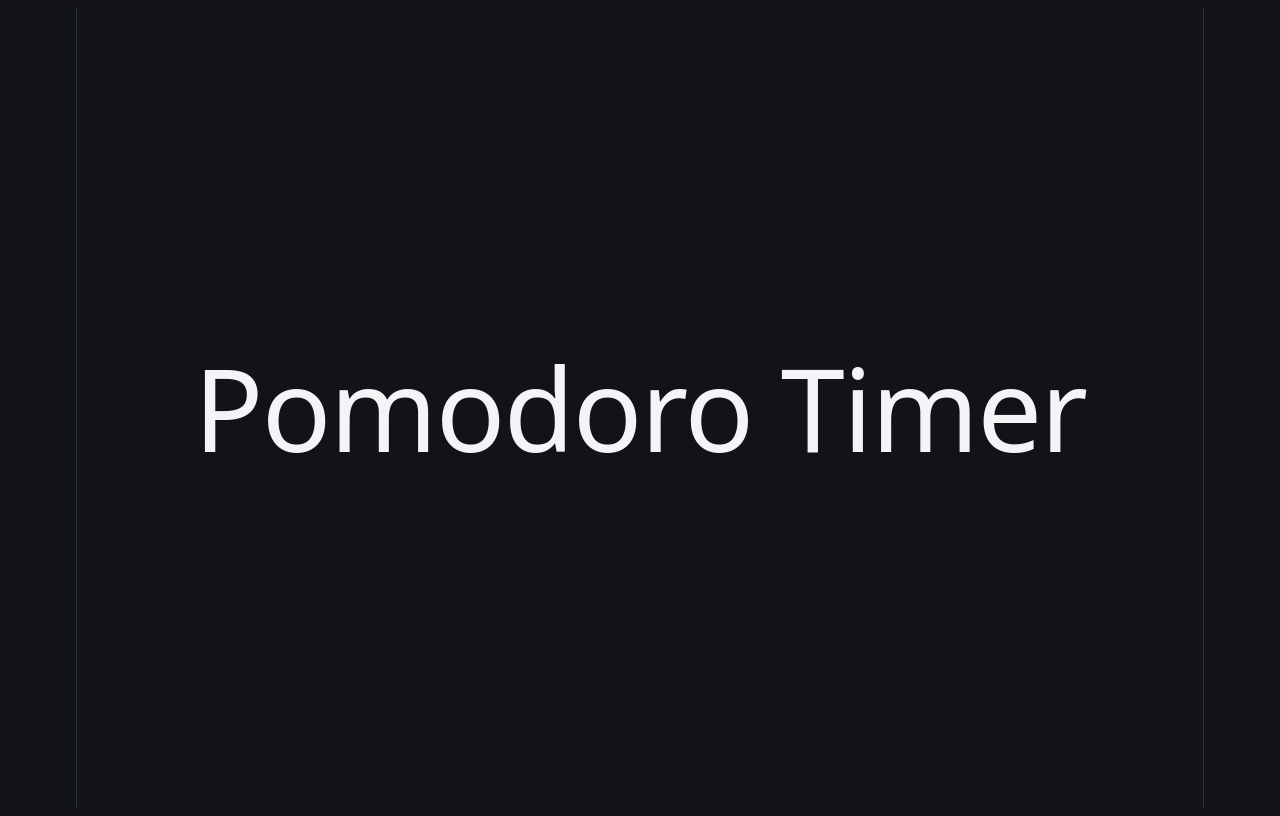
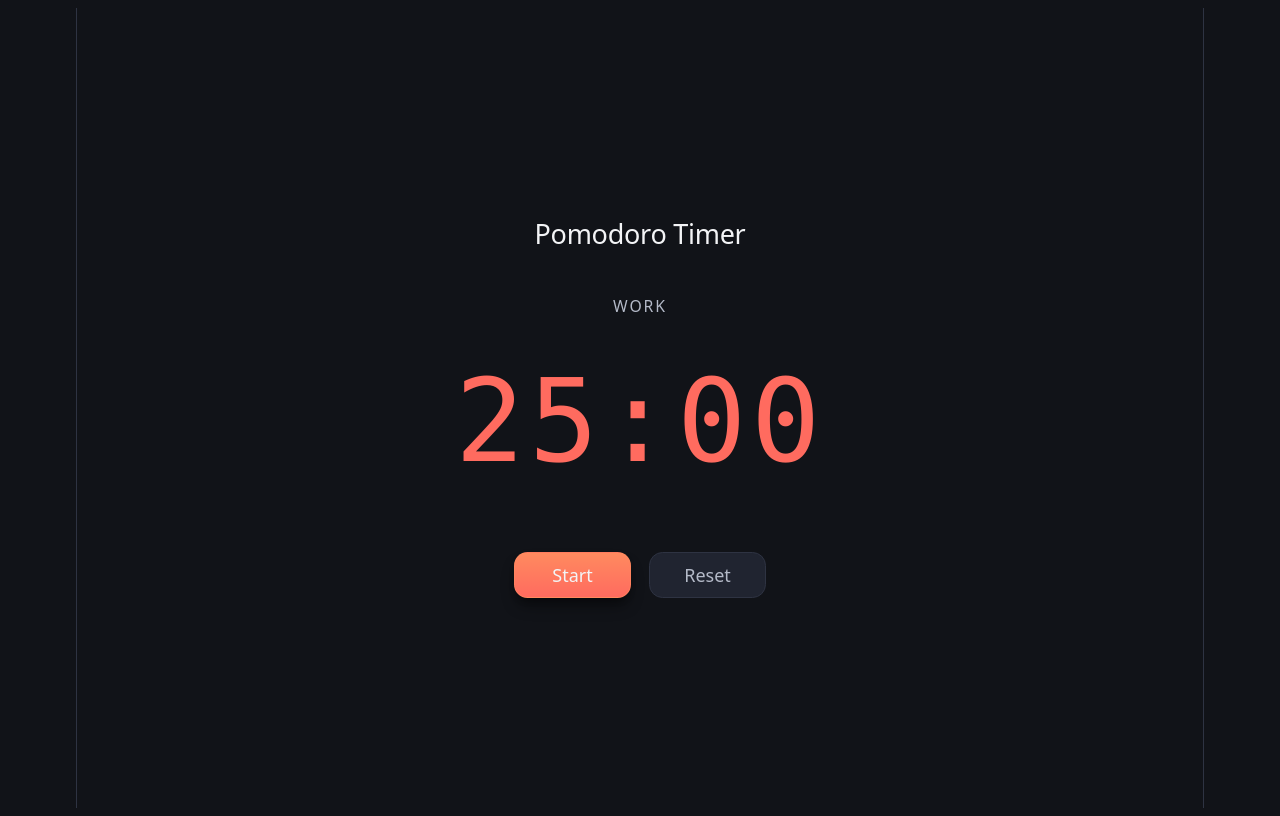
Before and after one commit to forerolina/pomodoro-timer, a website built with Vite: page index.html in a window 1280 px wide. Built offline with nearby package versions, Linux system fonts and the light colour scheme.

Commit message:
Add timer HTML structure and styles

```diff
--- a/index.html
+++ b/index.html
@@ -7,7 +7,17 @@
     <link rel="stylesheet" href="/src/style.css">
 </head>
 <body>
-    <div id="app"></div>
+    <div id="app" data-mode="work">
+        <section id="center" class="pomodoro-timer" aria-label="Pomodoro timer">
+            <h1 class="pomodoro-timer__title">Pomodoro Timer</h1>
+            <p class="mode-indicator" id="mode-label">Work</p>
+            <div class="time-display" id="time-display" role="timer" aria-live="polite" aria-atomic="true">25:00</div>
+            <div class="timer-controls">
+                <button type="button" class="control-button" id="start-pause-button" aria-pressed="false">Start</button>
+                <button type="button" class="control-button" id="reset-button">Reset</button>
+            </div>
+        </section>
+    </div>
     <script type="module" src="/src/main.js"></script>
 </body>
 </html>
--- a/src/main.js
+++ b/src/main.js
@@ -1,12 +1 @@
 import './style.css'
-
-document.querySelector('#app').innerHTML = `
-<section id="center">
-  <div>
-    <h1>Pomodoro Timer</h1>
-  </div>
-</section>
-
-`
-
-console.log('Hello world');
--- a/src/style.css
+++ b/src/style.css
@@ -201,6 +201,121 @@ code {
   }
 }
 
+.pomodoro-timer {
+  width: 100%;
+  max-width: 32rem;
+}
+
+.pomodoro-timer__title {
+  font-size: var(--font-size-xl);
+  line-height: var(--line-height-display);
+  letter-spacing: calc(var(--space-xs) * -0.06);
+  margin: 0 0 var(--space-md);
+
+  @media (max-width: 1024px) {
+    font-size: var(--font-size-lg);
+  }
+}
+
+.pomodoro-timer .mode-indicator {
+  font-size: var(--font-size-sm);
+  font-weight: 500;
+  letter-spacing: 0.12em;
+  text-transform: uppercase;
+  color: var(--color-text-muted);
+  margin: 0 0 var(--space-sm);
+}
+
+.pomodoro-timer .time-display {
+  font-family: var(--font-family-mono);
+  font-size: var(--font-size-timer);
+  line-height: var(--line-height-display);
+  font-variant-numeric: tabular-nums;
+  letter-spacing: 0.04em;
+  color: var(--color-text);
+  margin: 0 0 var(--space-xl);
+}
+
+#app[data-mode='work'] .time-display {
+  color: var(--color-work);
+}
+
+#app[data-mode='break'] .time-display,
+#app[data-mode='short-break'] .time-display {
+  color: var(--color-break);
+}
+
+#app[data-mode='long-break'] .time-display {
+  color: var(--color-long-break);
+}
+
+.pomodoro-timer .timer-controls {
+  display: flex;
+  flex-wrap: wrap;
+  align-items: center;
+  justify-content: center;
+  gap: var(--space-md);
+}
+
+.pomodoro-timer .control-button {
+  font: inherit;
+  font-size: var(--font-size-md);
+  font-weight: 500;
+  cursor: pointer;
+  border: calc(var(--space-xs) * 0.25) solid transparent;
+  border-radius: var(--radius-lg);
+  padding: var(--space-sm) var(--space-lg);
+  min-width: 6.5rem;
+  transition:
+    background 0.2s,
+    color 0.2s,
+    border-color 0.2s,
+    box-shadow 0.2s;
+}
+
+#start-pause-button {
+  color: var(--color-text);
+  background: linear-gradient(
+    180deg,
+    var(--color-work-strong) 0%,
+    var(--color-work) 100%
+  );
+  border-color: var(--color-work-border);
+  box-shadow: var(--color-shadow);
+}
+
+#start-pause-button:hover {
+  background: var(--color-work-strong);
+  border-color: var(--color-work);
+}
+
+#start-pause-button:focus-visible {
+  outline: calc(var(--space-xs) * 0.5) solid var(--color-focus-ring);
+  outline-offset: calc(var(--space-xs) * 0.5);
+}
+
+#start-pause-button[aria-pressed='true'] {
+  box-shadow: none;
+  background: var(--color-work);
+}
+
+#reset-button {
+  color: var(--color-text-muted);
+  background: var(--color-surface-subtle);
+  border-color: var(--color-border);
+}
+
+#reset-button:hover {
+  color: var(--color-text);
+  background: var(--color-surface);
+  border-color: var(--color-text-muted);
+}
+
+#reset-button:focus-visible {
+  outline: calc(var(--space-xs) * 0.5) solid var(--color-focus-ring);
+  outline-offset: calc(var(--space-xs) * 0.5);
+}
+
 #next-steps {
   display: flex;
   border-top: 1px solid var(--color-border);
```
